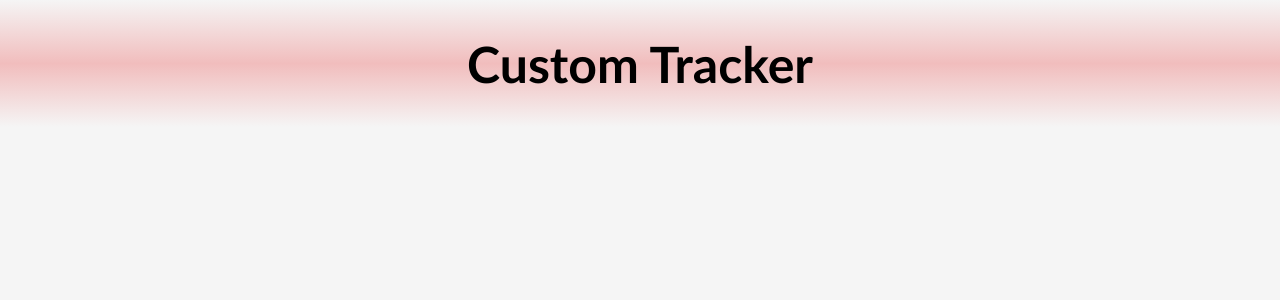
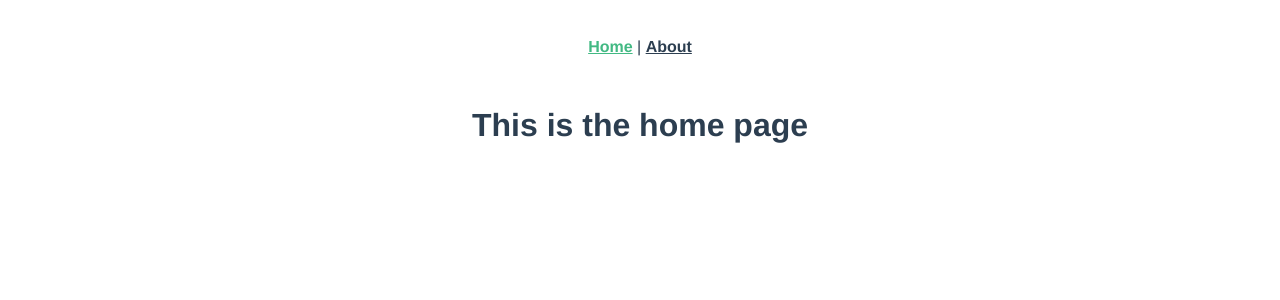
Before and after one commit to brellin/CustomTrackerFrontend, a Vue app: page / in a window 1280 px wide. Shown: the top 300 px of the page. Built offline with nearby package versions, Linux system fonts and the light colour scheme.

Commit message:
add router

```diff
--- a/package.json
+++ b/package.json
@@ -20,6 +20,8 @@
   "devDependencies": {
     "@vue/cli-plugin-babel": "~4.3.0",
     "@vue/cli-plugin-eslint": "~4.3.0",
+    "@vue/cli-plugin-router": "~4.3.0",
+    "@vue/cli-plugin-vuex": "~4.3.0",
     "@vue/cli-service": "~4.3.0",
     "babel-eslint": "^10.1.0",
     "eslint": "^6.7.2",
--- a/src/App.vue
+++ b/src/App.vue
@@ -1,28 +1,31 @@
 <template>
   <div id="app">
-    <header>
-      <h1>Custom Tracker</h1>
-    </header>
+    <div id="nav">
+      <router-link to="/">Home</router-link> |
+      <router-link to="/about">About</router-link>
+    </div>
+    <router-view/>
   </div>
 </template>
 
 <style lang="scss">
-html {
-  font-size: 62.5%;
+#app {
+  font-family: Avenir, Helvetica, Arial, sans-serif;
+  -webkit-font-smoothing: antialiased;
+  -moz-osx-font-smoothing: grayscale;
+  text-align: center;
+  color: #2c3e50;
 }
-body {
-  font-family: "Gill Sans", "Gill Sans MT", Calibri, "Trebuchet MS", sans-serif;
-  margin: 0;
-  background: whitesmoke;
-}
-div#app {
-  header {
-    @include flex(column, flex-start, center);
-    background: linear-gradient(#f5f5f5, #f1bdbd, #f5f5f5);
-    width: 100%;
 
-    h1 {
-      font-size: 5rem;
+#nav {
+  padding: 30px;
+
+  a {
+    font-weight: bold;
+    color: #2c3e50;
+
+    &.router-link-exact-active {
+      color: #42b983;
     }
   }
 }
--- a/src/main.js
+++ b/src/main.js
@@ -1,32 +1,16 @@
 import Vue from 'vue'
-import Vuex, { mapActions } from 'vuex'
 import axios from 'axios'
 import VueAxios from 'vue-axios'
-import Router from 'vue-router'
 import App from './App.vue'
+import router from './router'
+import store from './store'
 
 Vue.config.productionTip = false
 
-Vue.use(Vuex)
-Vue.use(Router)
 Vue.use(VueAxios, axios)
-
-const store = new Vuex.Store({
-  state: {
-    loggedIn: false
-  },
-  actions: {
-    login(store, user) {
-      if (user) store.state.loggedIn = true
-      else store.state.loggedIn = false
-    }
-  },
-  mutations: {
-    ...mapActions(['login'])
-  }
-})
 
 new Vue({
   render: h => h(App),
-  store,
+  router,
+  store
 }).$mount('#app')
--- /dev/null
+++ b/src/router/index.js
@@ -0,0 +1,23 @@
+import Vue from 'vue'
+import Router from 'vue-router'
+import Home from '../views/Home.vue'
+
+Vue.use(Router)
+
+export default new Router({
+  routes: [
+    {
+      path: '/',
+      name: 'Home',
+      component: Home
+    },
+    {
+      path: '/about',
+      name: 'About',
+      // route level code-splitting
+      // this generates a separate chunk (about.[hash].js) for this route
+      // which is lazy-loaded when the route is visited.
+      component: () => import(/* webpackChunkName: "about" */ '../views/About.vue')
+    }
+  ]
+})
--- /dev/null
+++ b/src/store/index.js
@@ -0,0 +1,19 @@
+import Vue from 'vue'
+import VueX, { mapActions } from 'vuex'
+
+Vue.use(VueX)
+
+export default new VueX.Store({
+    state: {
+        loggedIn: false
+    },
+    actions: {
+        login(store, user) {
+            if (user) store.state.loggedIn = true
+            else store.state.loggedIn = false
+        }
+    },
+    mutations: {
+        ...mapActions(['login'])
+    }
+})
--- /dev/null
+++ b/src/views/About.vue
@@ -0,0 +1,5 @@
+<template>
+  <div class="about">
+    <h1>This is the about page</h1>
+  </div>
+</template>
--- /dev/null
+++ b/src/views/Home.vue
@@ -0,0 +1,13 @@
+<template>
+  <div class="home">
+    <h1>This is the home page</h1>
+  </div>
+</template>
+
+<script>
+// @ is an alias to /src
+
+export default {
+  name: "Home"
+};
+</script>
```
Also changed, not shown: 1 other file (tests, documents, lock files or other folders).
